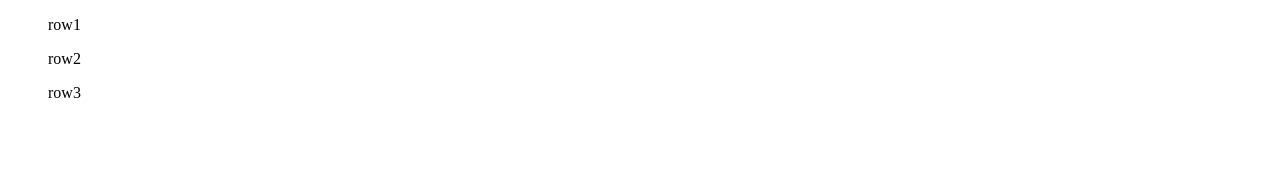
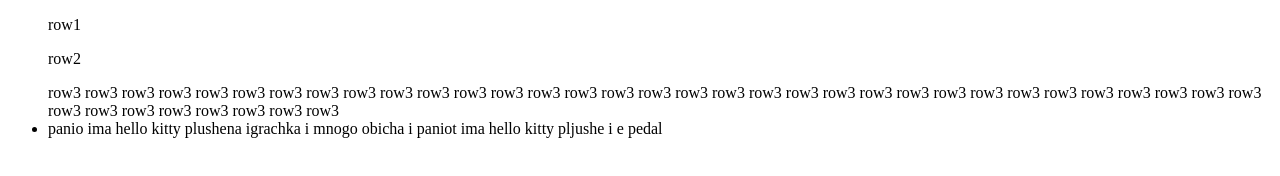
Before and after one commit to PAAndonov22/repos, a plain HTML site: page index.html in a window 1280 px wide. Drawn offline with Linux system fonts and the light colour scheme.

Commit message:
add thigns

```diff
--- a/index.html
+++ b/index.html
@@ -20,6 +20,47 @@
     <div>
         <ul>
             <il>row3</il>
+            <il>row3</il>
+            <il>row3</il>
+            <il>row3</il>
+            <il>row3</il>
+            <il>row3</il>
+            <il>row3</il>
+            <il>row3</il>
+            <il>row3</il>
+            <il>row3</il>
+            <il>row3</il>
+            <il>row3</il>
+            <il>row3</il>
+            <il>row3</il>
+            <il>row3</il>
+            <il>row3</il>
+            <il>row3</il>
+            <il>row3</il>
+            <il>row3</il>
+            <il>row3</il>
+            <il>row3</il>
+            <il>row3</il>
+            <il>row3</il>
+            <il>row3</il>
+            <il>row3</il>
+            <il>row3</il>
+            <il>row3</il>
+            <il>row3</il>
+            <il>row3</il>
+            <il>row3</il>
+            <il>row3</il>
+            <il>row3</il>
+            <il>row3</il>
+            <il>row3</il>
+            <il>row3</il>
+            <il>row3</il>
+            <il>row3</il>
+            <il>row3</il>
+            <il>row3</il>
+            <il>row3</il>
+            <il>row3</il>
+            <li>panio ima hello kitty plushena igrachka i mnogo obicha i paniot ima hello kitty pljushe i e pedal</il>
         </ul>
     </div>
 </body>
```
